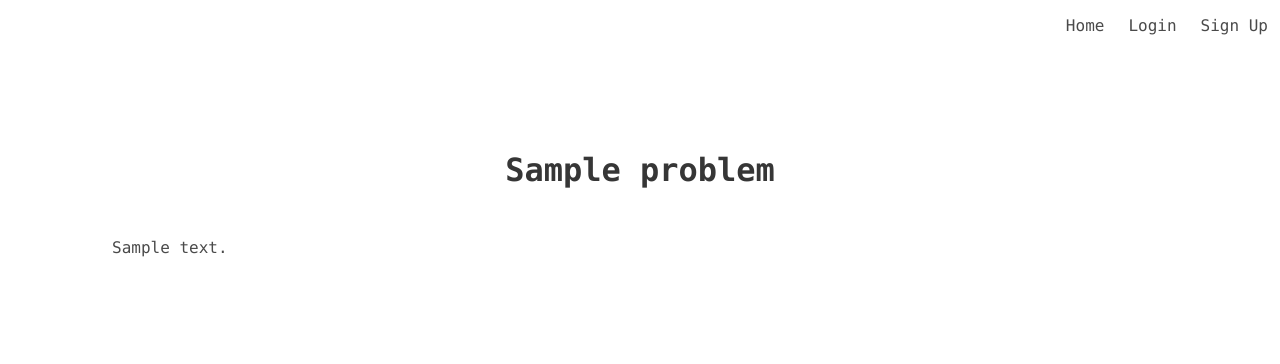
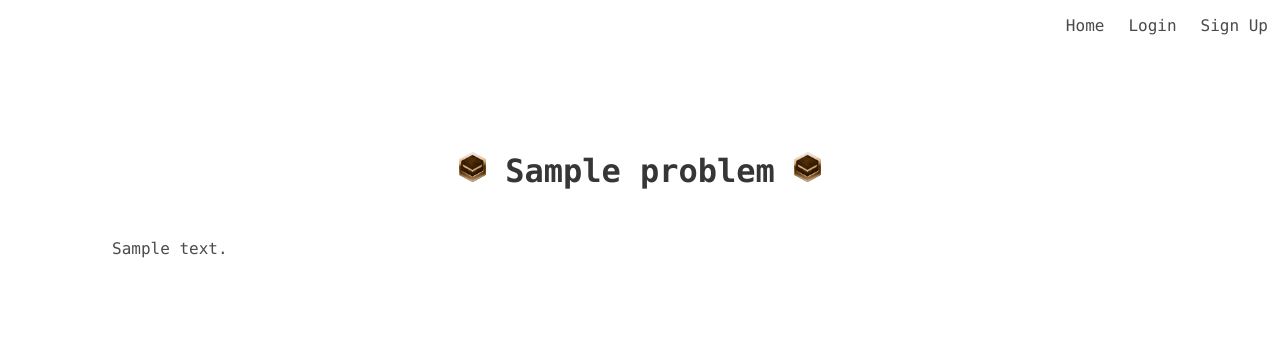
Before and after one commit to wjmolina/graveyrad-uh-math-personal, a Flask app: page /problem/1 in a window 1280 px wide. Shown: the top 364 px of the page. Run offline with Flask 2, Linux system fonts and the light colour scheme; tables that the repository leaves empty hold one stand-in row (values such as "Sample post").

Commit message:
cosmetics

```diff
--- a/application/templates/problem.html
+++ b/application/templates/problem.html
@@ -2,7 +2,11 @@
 
 {% block content %}
 <section class="section">
-    <h1 class="title">{{ problem.title }}</h1>
+    <h1 class="title">
+        <img style="height: 30px;" src="/static/ranks/{{ problem.difficulty }}.png">
+        {{ problem.title }}
+        <img style="height: 30px;" src="/static/ranks/{{ problem.difficulty }}.png">
+    </h1>
     <div class="has-text-left" style="white-space:pre-line">
         {{ problem.text }}
     </div>
```
